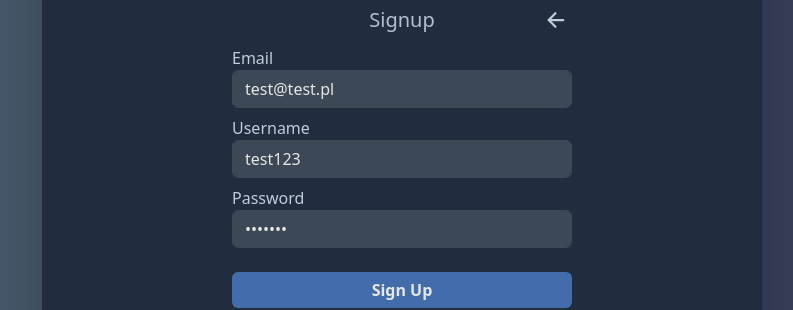
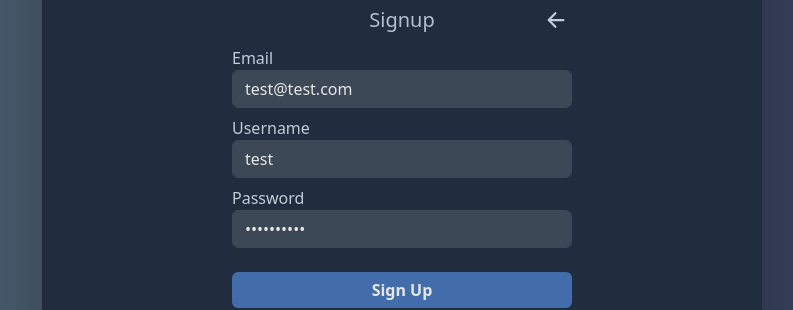
Before and after one commit to wtswistak/todo, a React (Vite) app in the folder frontend/: page /auth/sign-up in a window 1280 px wide. Shown: the part 120-430 px from the top of the page, without its empty margins (238-1031 px from the left). Built offline with nearby package versions, Linux system fonts and the light colour scheme.

Commit message:
change default user data

```diff
--- a/frontend/src/components/Auth/AuthForm.tsx
+++ b/frontend/src/components/Auth/AuthForm.tsx
@@ -13,9 +13,9 @@ interface AuthFormProps {
 }
 
 const AuthForm: React.FC<AuthFormProps> = ({ type }) => {
-  const [email, setEmail] = useState<string>("test@test.pl");
-  const [password, setPassword] = useState<string>("test123");
-  const [username, setUsername] = useState<string>("test123");
+  const [email, setEmail] = useState<string>("test@test.com");
+  const [password, setPassword] = useState<string>("testqwerty");
+  const [username, setUsername] = useState<string>("test");
   const [message, setMessage] = useState<string>("");
   const { handleFetch } = useFetch();
 
```
